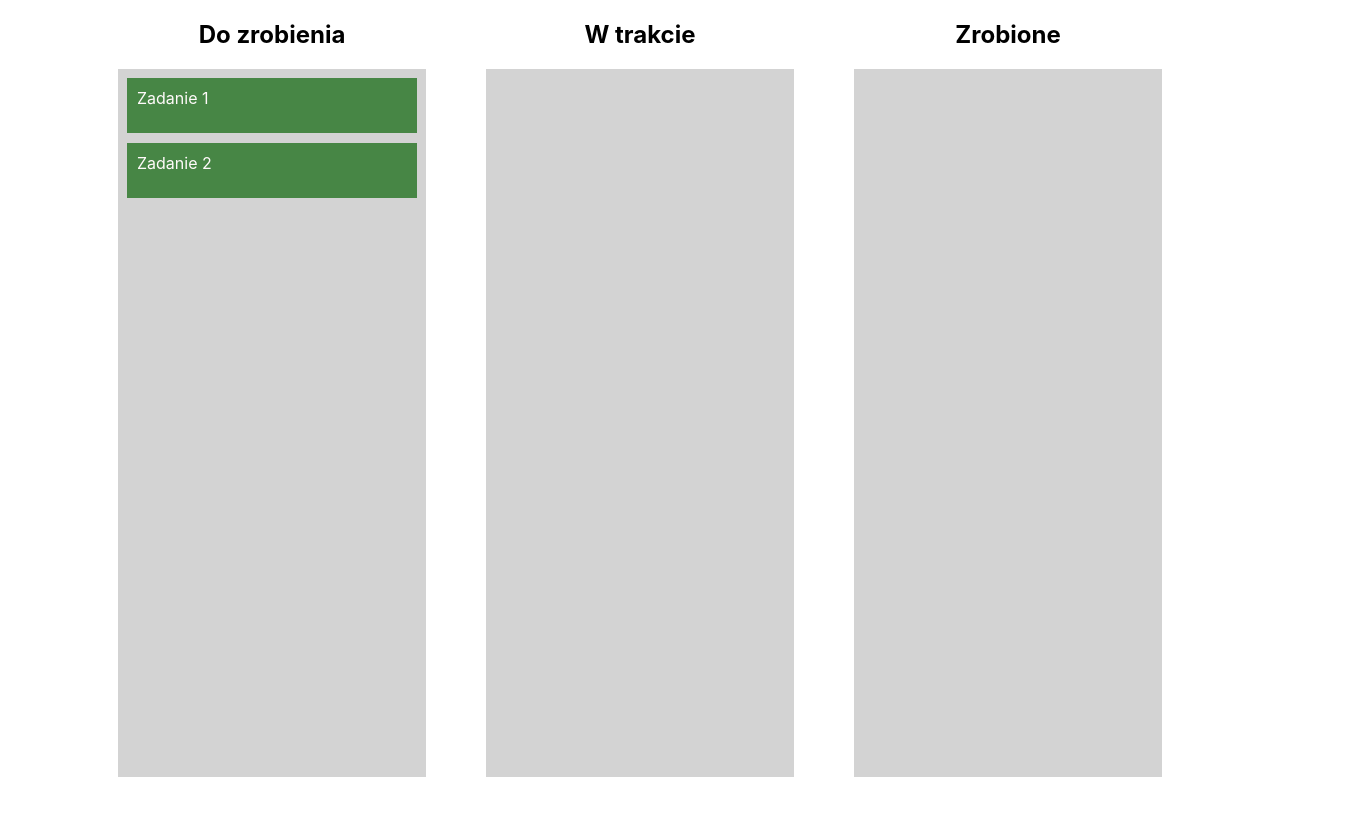
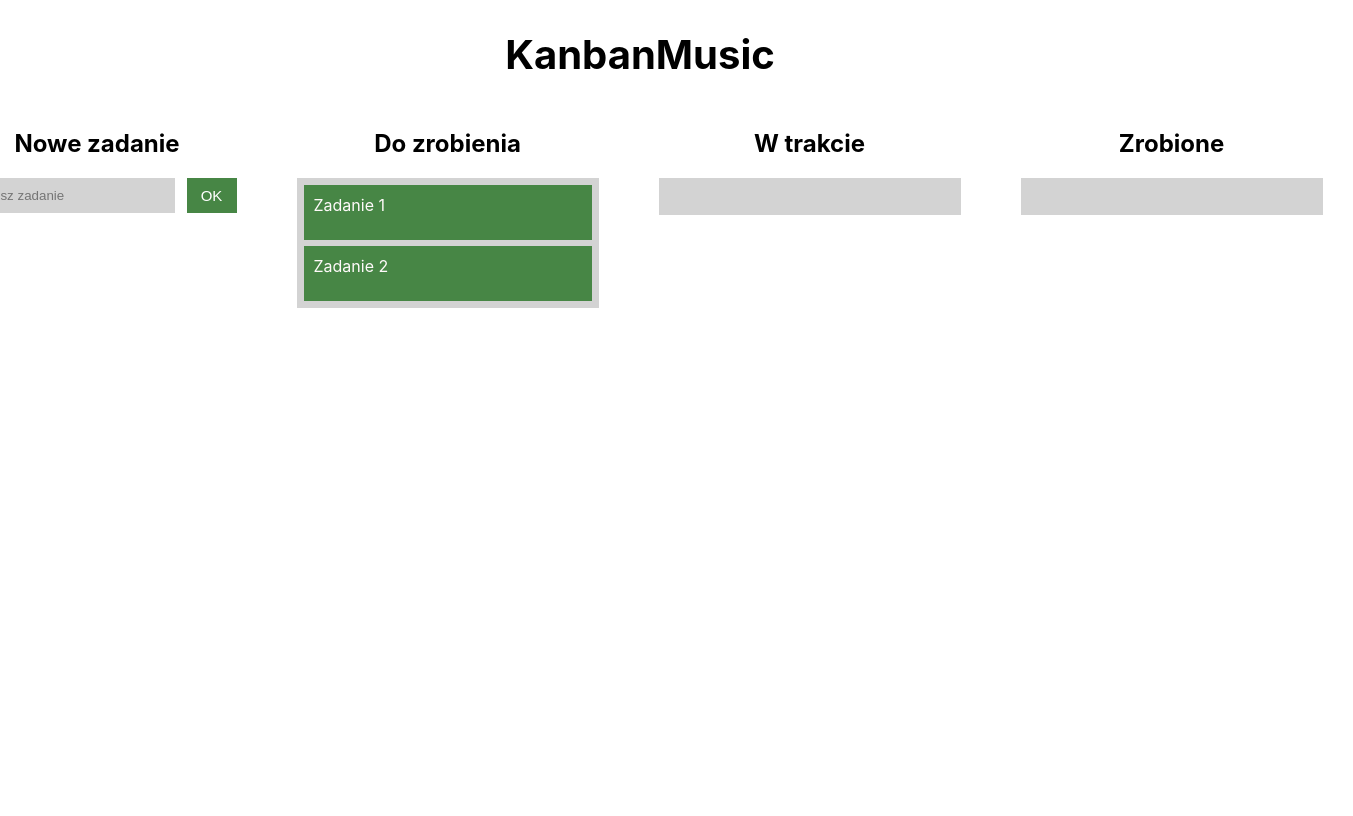
Before and after one commit to robertporeba/ISN2018-3-FRONTEND, a React (Create React App) app: page / in a window 1280 px wide. Shown: the top 816 px of the page, 1353 px wide, since content can reach past the window. Built offline with nearby package versions, Linux system fonts and the light colour scheme.

Commit message:
Add tittle, text box and sumbit box

```diff
--- a/src/App.css
+++ b/src/App.css
@@ -1,38 +1,38 @@
-.App {
-  text-align: center;
+.heading {
+    font-weight: bold;
+    font-size: 40px;
+    margin: 30px 0;
+    color: black;
+    z-index: 1;
+    text-align: center;
 }
 
-.App-logo {
-  height: 40vmin;
-  pointer-events: none;
+.box {
+    background-color: #d3d3d3;
+    padding: 10px 20px;
+    border: none;
 }
 
-@media (prefers-reduced-motion: no-preference) {
-  .App-logo {
-    animation: App-logo-spin infinite 20s linear;
-  }
+.box:focus {
+    outline: 1px solid #264a2b;
 }
 
-.App-header {
-  background-color: #282c34;
-  min-height: 100vh;
-  display: flex;
-  flex-direction: column;
-  align-items: center;
-  justify-content: center;
-  font-size: calc(10px + 2vmin);
-  color: white;
+.ok {
+    width: 50px;
+    height: 35px;
+    margin-left: 12px;
+    right: 0px;
+    border: none;
+    font-size: 15px;
+    background-color: #478645;
+    color: white;
 }
 
-.App-link {
-  color: #61dafb;
+.ok:hover {
+    background-color: #264a2b;
 }
 
-@keyframes App-logo-spin {
-  from {
-    transform: rotate(0deg);
-  }
-  to {
-    transform: rotate(360deg);
-  }
+.ok:active {
+    transform: scale(0.8);
+    background-color: #264a2b;
 }
--- a/src/App.tsx
+++ b/src/App.tsx
@@ -1,6 +1,7 @@
 import React, { useState } from 'react';
 import { v4 as uuid } from 'uuid';
 import { DragDropContext, Draggable, Droppable } from "react-beautiful-dnd";
+import "./App.css";
 
 const backendItems = [
     { id: uuid(), content: "Zadanie 1" },
@@ -62,7 +63,24 @@ const onDragEnd = (result: any, columns: any, setColumns: any) => {
 function App() {
     const [columns, setColumns] = useState(backendColumns);
     return (
+        <div>
+            <div className="heading">KanbanMusic</div>
         <div style={{ display: "flex", justifyContent: "center", height: "100vh" }}>
+            <div style={{ display: "flex", flexDirection: "column", alignItems: "center" }}>
+                <h2>{"Nowe zadanie"}</h2>
+                <div style={{ marginLeft: 30, marginRight: 30 }}>
+                        <div style={{ display: "flex", alignItems: "center" }}>
+                            <input
+                                type="text"
+                                placeholder="Wpisz zadanie"
+                                className="box"
+                            />
+                            <button type="submit" className="ok">
+                                OK
+                            </button>
+                        </div>
+                </div>
+            </div>
             <DragDropContext onDragEnd={result => onDragEnd(result, columns, setColumns)}>
                 {Object.entries(columns).map(([columnId, column]) => {
                     return (
@@ -77,9 +95,9 @@ function App() {
                                                 ref={provided.innerRef}
                                                 style={{
                                                     background: snapshot.isDraggingOver ? "#808080" : "#d3d3d3",
-                                                    padding: 4,
+                                                    padding: 1,
                                                     width: 300,
-                                                    minHeight: 700
+                                                    minHeight: 35
                                                 }}
                                             >
                                                 {column.items.map((item, index) => {
@@ -90,7 +108,7 @@ function App() {
                                                                     <div ref={provided.innerRef} {...provided.draggableProps} {...provided.dragHandleProps}
                                                                         style={{
                                                                             userSelect: "none",
-                                                                            margin: "5px 5px 10px 5px",
+                                                                            margin: "6px 6px 6px 6px",
                                                                             minHeight: "35px",
                                                                             padding: 10,
                                                                             color: "#FFFAFA",
@@ -116,6 +134,7 @@ function App() {
                     )
                 })}
             </DragDropContext>
+            </div>
         </div>
     );
 }
```
